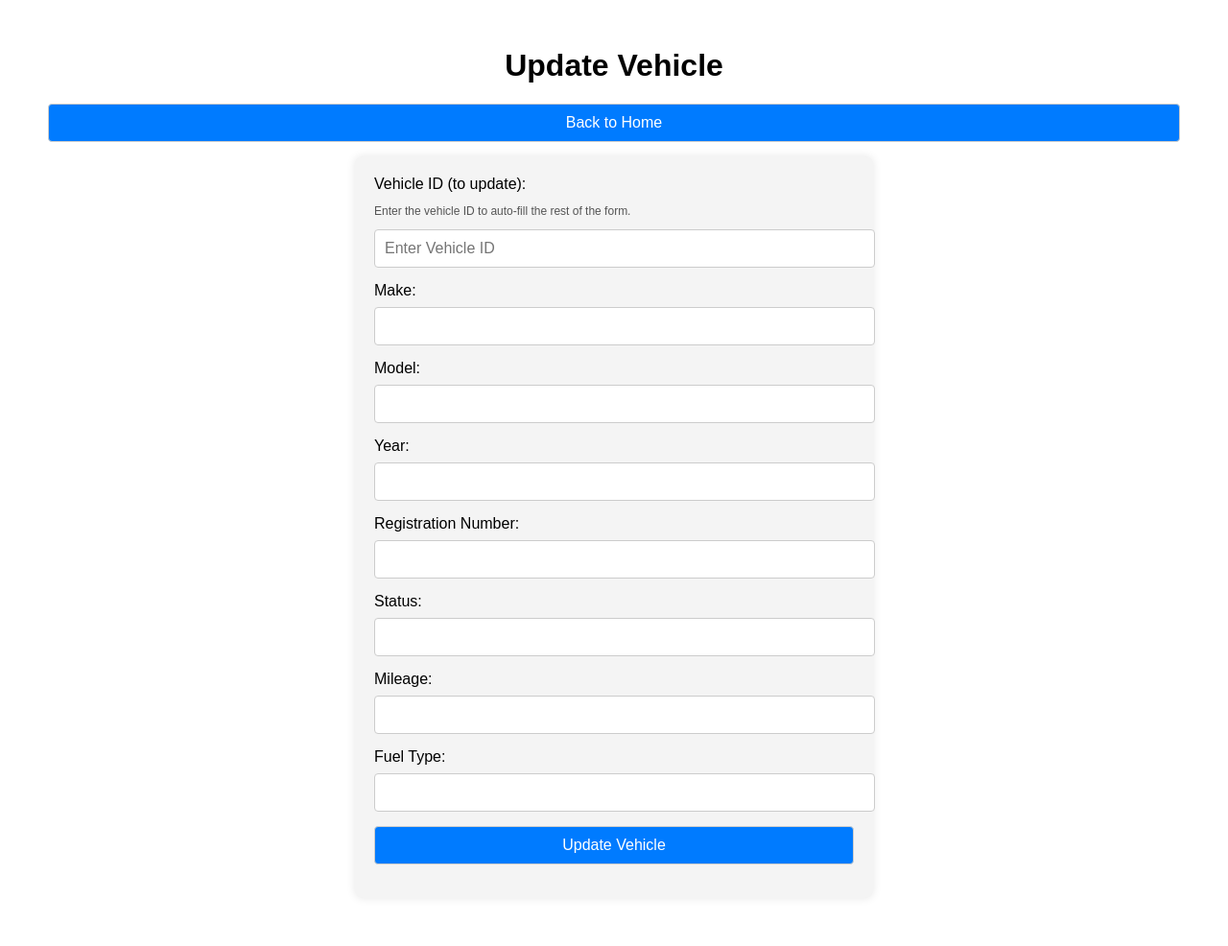
After one commit to pranavratish/FleetSentinel, a Flask app: page /vehicles/1/update in a window 1280 px wide. The commit adds this page. Shown: the whole page at 96% size. Run offline with Flask 3, Linux system fonts and the light colour scheme.

Commit message:
refactored vehicle routes, added ui for updating entries, integrated into search and display page

```diff
--- a/src/routes/vehicle_routes.py
+++ b/src/routes/vehicle_routes.py
@@ -11,7 +11,6 @@ from services.vehicle_services import (
     delete_vehicle
 )
 
-
 # declares Blueprint for vehicle routes
 vehicle_bp = Blueprint('vehicle', __name__)
 
@@ -24,6 +23,11 @@ def new_vehicle_form():
 @vehicle_bp.route('/vehicles/search/form', methods=['GET'])
 def vehicles_table_form():
     return render_template('vehicle_search_form.html')
+
+# renders the update vehicle HTML form
+@vehicle_bp.route('/vehicles/<int:vehicle_id>/update', methods=['GET'])
+def update_vehicle_form(vehicle_id):
+    return render_template('vehicle_update_form.html')
 
 # fetches the DB session
 def get_db():
@@ -46,16 +50,15 @@ def create_vehicle_endpoint():
         new_vehicle = create_vehicle(db, data)
         return jsonify(new_vehicle.to_dict()), 201
 
-# dead function, we don't need it for anything right now, perhaps in the future we can use it somehow
 # returns a vehicle by ID
-# @vehicle_bp.route('/vehicles/<int:vehicle_id>', methods=['GET'])
-# def get_vehicle_by_id_endpoint(vehicle_id):
-#     with contextlib.closing(next(get_db())) as db:
-#         vehicle = get_vehicle(db, vehicle_id=vehicle_id)
-#         not_found = handle_vehicle_not_found(vehicle)
-#         if not_found:
-#             return not_found
-#         return jsonify(vehicle.to_dict())
+@vehicle_bp.route('/vehicles/<int:vehicle_id>', methods=['GET'])
+def get_vehicle_by_id_endpoint(vehicle_id):
+    with contextlib.closing(next(get_db())) as db:
+        vehicle = get_vehicle(db, vehicle_id=vehicle_id)
+        not_found = handle_vehicle_not_found(vehicle)
+        if not_found:
+            return not_found
+        return jsonify(vehicle.to_dict())
 
 # more accessible search function and table display of rows with pagination
 @vehicle_bp.route('/vehicles/search', methods=['GET'])
@@ -100,17 +103,33 @@ def search_vehicles():
             'vehicles': [vehicle.to_dict() for vehicle in vehicles]
         })
 
-
-
-# updates a vehicle's details
+# updates a vehicle's details (supports partial updates)
 @vehicle_bp.route('/vehicles/<int:vehicle_id>', methods=['PUT'])
 def update_vehicle_endpoint(vehicle_id):
     with contextlib.closing(next(get_db())) as db:
+        # Get the data from the request (only the fields to be updated will be sent)
         data = request.get_json()
-        updated_vehicle = update_vehicle(db, vehicle_id=vehicle_id, data=data)
+
+        # Retrieve the vehicle to be updated
+        updated_vehicle = get_vehicle(db, vehicle_id=vehicle_id)
+
+        # If the vehicle doesn't exist, handle the "not found" case
         not_found = handle_vehicle_not_found(updated_vehicle)
         if not_found:
             return not_found
+
+        # Loop through the provided data and update only the fields that are present
+        for key, value in data.items():
+            if value:  # Only update the field if the new value is provided (non-null)
+                setattr(updated_vehicle, key, value)
+
+        # Commit the changes to the database
+        db.commit()
+
+        # Refresh the updated vehicle entry to reflect the changes
+        db.refresh(updated_vehicle)
+
+        # Return the updated vehicle as a JSON response
         return jsonify(updated_vehicle.to_dict())
 
 # deletes a vehicle
--- a/src/templates/vehicle_create_form.html
+++ b/src/templates/vehicle_create_form.html
@@ -103,6 +103,8 @@
     <!-- New Vehicle form -->
     <h1>Create a New Vehicle</h1>
 
+    <button onclick="window.location.href='/'">Back to Home</button>
+
     <form id="createVehicleForm" onsubmit="handleSubmit(event)">
         <label for="make">Make:</label>
         <input type="text" id="make" name="make" required>
--- /dev/null
+++ b/src/templates/vehicle_update_form.html
@@ -0,0 +1,180 @@
+<!DOCTYPE html>
+<html lang="en">
+<head>
+    <meta charset="UTF-8">
+    <meta name="viewport" content="width=device-width, initial-scale=1.0">
+    <title>Update Vehicle</title>
+    <style>
+        body {
+            font-family: Arial, sans-serif;
+            margin: 50px;
+        }
+
+        h1 {
+            text-align: center;
+        }
+
+        form {
+            max-width: 500px;
+            margin: 0 auto;
+            padding: 20px;
+            background-color: #f4f4f4;
+            border-radius: 8px;
+            box-shadow: 0 0 10px rgba(0, 0, 0, 0.1);
+        }
+
+        label {
+            display: block;
+            margin-bottom: 8px;
+        }
+
+        input, select, button {
+            width: 100%;
+            padding: 10px;
+            margin-bottom: 15px;
+            border: 1px solid #ccc;
+            border-radius: 4px;
+            font-size: 16px;
+        }
+
+        button {
+            background-color: #007BFF;
+            color: white;
+            cursor: pointer;
+        }
+
+        button:hover {
+            background-color: #0056b3;
+        }
+
+        button:disabled {
+            background-color: #ddd;
+        }
+    </style>
+    <script>
+        let initialVehicleData = {};  // Store the initial vehicle data
+
+        // Utility function to sanitize input
+        function sanitizeInput(input) {
+            const element = document.createElement('div');
+            element.innerText = input.trim();  // Remove unnecessary spaces and escape HTML
+            return element.innerHTML;
+        }
+
+        // Utility function to fetch data from an API endpoint
+        async function fetchData(url, method = 'GET', body = null) {
+            const options = {
+                method,
+                headers: { 'Content-Type': 'application/json' },
+            };
+            if (body) {
+                options.body = JSON.stringify(body);
+            }
+            const response = await fetch(url, options);
+            return response.ok ? response.json() : Promise.reject(response.statusText);
+        }
+
+        // Populate form fields with vehicle data
+        function populateVehicleForm(vehicle) {
+            const fields = ['make', 'model', 'year', 'registration_number', 'status', 'mileage', 'fuel_type'];
+            fields.forEach(field => {
+                document.getElementById(field).value = vehicle[field];
+            });
+        }
+
+        // Get only changed fields for update
+        function getChangedFields() {
+            const fields = ['make', 'model', 'year', 'registration_number', 'status', 'mileage', 'fuel_type'];
+            const changedFields = {};
+            fields.forEach(field => {
+                const currentValue = document.getElementById(field).value;
+                if (currentValue !== initialVehicleData[field]) {
+                    changedFields[field] = sanitizeInput(currentValue);
+                }
+            });
+            return changedFields;
+        }
+
+        // Fetch and load the vehicle data into the form
+        async function loadVehicleData(vehicleId) {
+            try {
+                const vehicle = await fetchData(`/vehicles/${vehicleId}`);
+                initialVehicleData = vehicle;  // Store the initial vehicle data
+                populateVehicleForm(vehicle);  // Fill the form with vehicle data
+            } catch (error) {
+                alert('Error fetching vehicle data: ' + error);
+            }
+        }
+
+        // Handle form submission to update vehicle
+        async function handleUpdate(event) {
+            event.preventDefault();
+
+            const vehicleId = document.getElementById('vehicle_id').value;
+            const changedData = getChangedFields();
+
+            // If no fields have changed, alert the user
+            if (Object.keys(changedData).length === 0) {
+                alert('No changes detected.');
+                return;
+            }
+
+            try {
+                await fetchData(`/vehicles/${vehicleId}`, 'PUT', changedData);
+                alert('Vehicle updated successfully!');
+            } catch (error) {
+                alert('Error updating vehicle: ' + error);
+            }
+        }
+
+        // Attach event listeners after the DOM content is fully loaded
+        document.addEventListener('DOMContentLoaded', () => {
+            const vehicleIdInput = document.getElementById('vehicle_id');
+
+            // Add listener to load vehicle data only when a valid vehicle_id is entered
+            vehicleIdInput.addEventListener('blur', () => {
+                const vehicleId = vehicleIdInput.value;
+                if (vehicleId) {
+                    loadVehicleData(vehicleId);  // Fetch vehicle data once vehicle ID is provided
+                }
+            });
+
+            document.getElementById('updateVehicleForm').addEventListener('submit', handleUpdate);
+        });
+    </script>
+</head>
+<body>
+    <h1>Update Vehicle</h1>
+
+    <button onclick="window.location.href='/'">Back to Home</button>
+
+    <form id="updateVehicleForm">
+        <label for="vehicle_id">Vehicle ID (to update):</label>
+        <p style="font-size: 12px; color: #555;">Enter the vehicle ID to auto-fill the rest of the form.</p>
+        <input type="number" id="vehicle_id" name="vehicle_id" placeholder="Enter Vehicle ID" required>
+
+        <label for="make">Make:</label>
+        <input type="text" id="make" name="make" required>
+
+        <label for="model">Model:</label>
+        <input type="text" id="model" name="model" required>
+
+        <label for="year">Year:</label>
+        <input type="number" id="year" name="year" required>
+
+        <label for="registration_number">Registration Number:</label>
+        <input type="text" id="registration_number" name="registration_number" required>
+
+        <label for="status">Status:</label>
+        <input type="text" id="status" name="status" required>
+
+        <label for="mileage">Mileage:</label>
+        <input type="number" id="mileage" name="mileage" required>
+
+        <label for="fuel_type">Fuel Type:</label>
+        <input type="text" id="fuel_type" name="fuel_type" required>
+
+        <button type="submit">Update Vehicle</button>
+    </form>
+</body>
+</html>
```
Also changed, not shown: src/templates/vehicle_search_form.html (+8 -0 lines).
